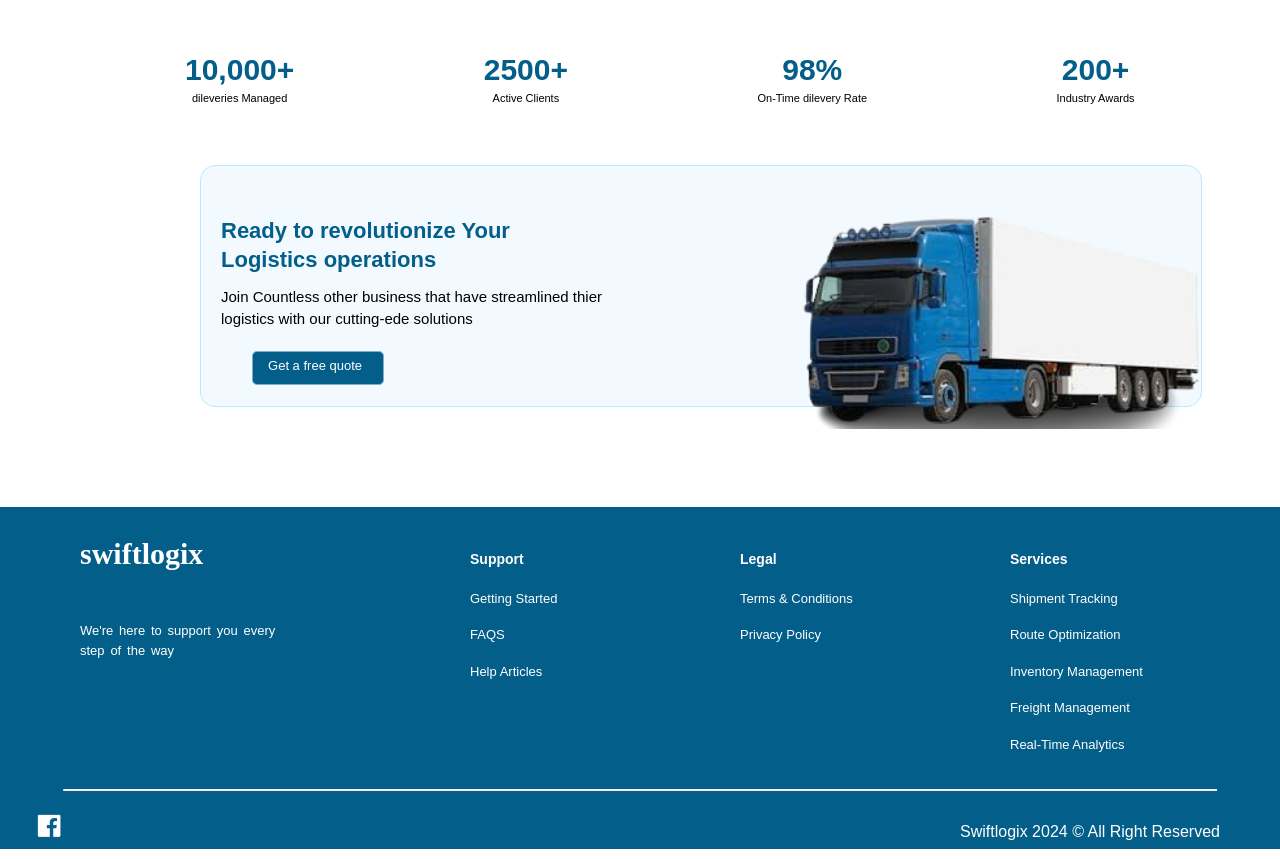
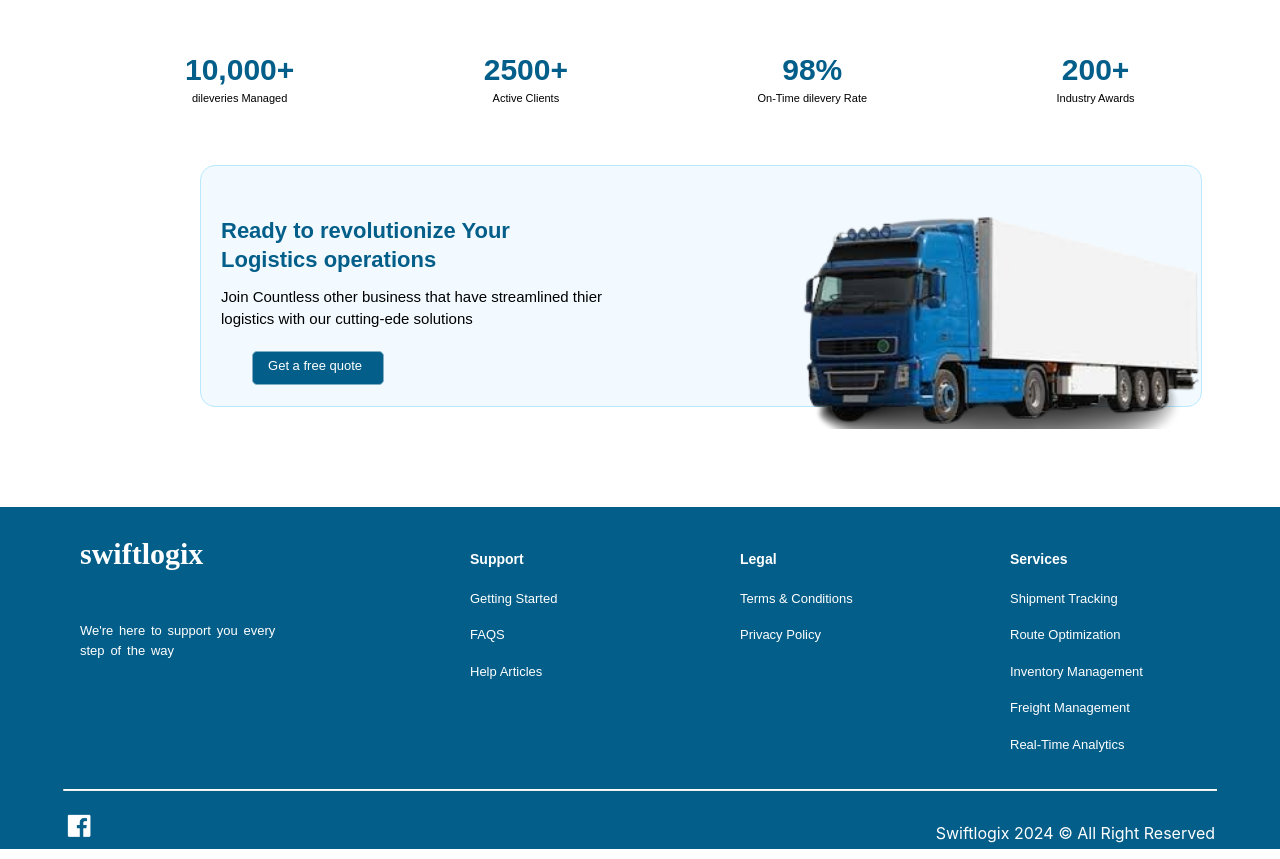
Before and after one commit to Parth-Saini/Project-2, a plain HTML site: page Index.html in a window 1280 px wide. Shown: the part 1322-2181 px from the top of the page. Drawn offline with Linux system fonts and the light colour scheme.

Commit message:
Updated Project 2

```diff
--- a/Styles.css
+++ b/Styles.css
@@ -453,7 +453,7 @@ hr{
     aspect-ratio: 2/2;
     width: 3%;
     background: none;
-    margin-left: 30px;
+    margin-left: 60px;
 }
 
 .copyrightDiv{
@@ -463,7 +463,7 @@ hr{
 .copyright{
     float: right;
     color: white;
-    margin-right: 60px;
-    /* padding-bottom: 10px; */
-    /* font-size: small; */
+    margin-right: 65px;
+    font-family: inter;
+    size: 22.68px;
 }
```
